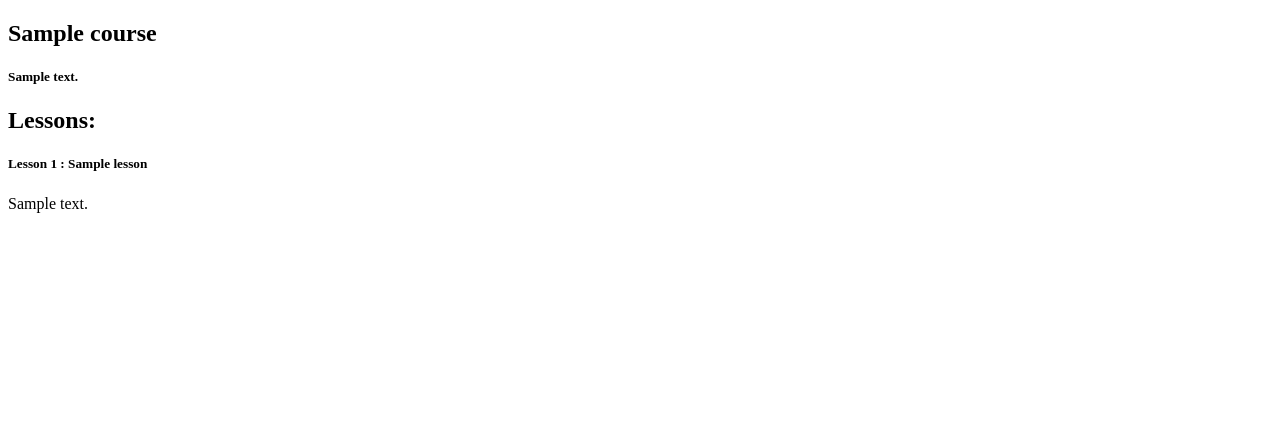
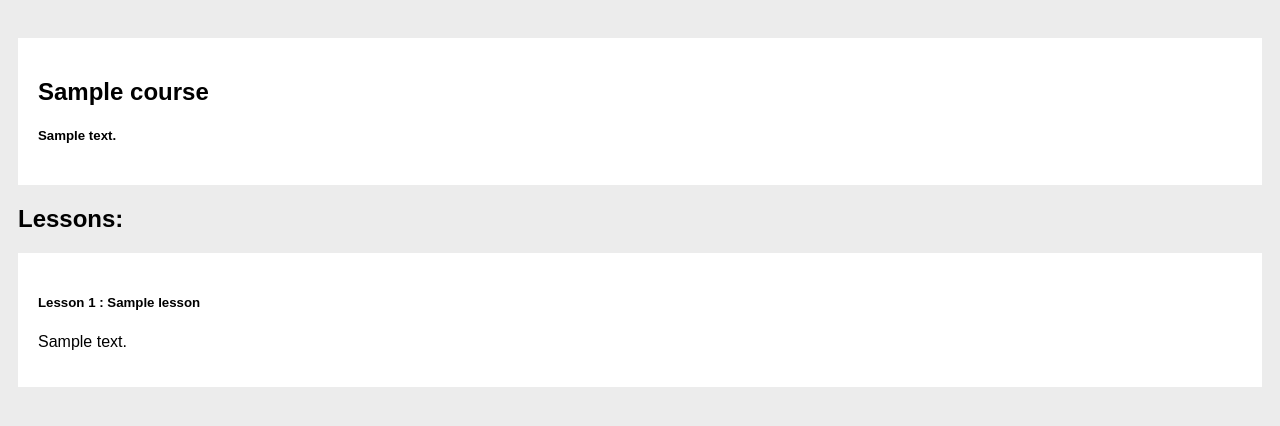
Before and after one commit to shubhenduanupamdutta/DevlopingDjangoProjectsIBM_Module2, a Django app: page /onlinecourse/course/1/ in a window 1280 px wide. Shown: the top 426 px of the page. Run offline with Django 3.2, Linux system fonts and the light colour scheme; tables that the repository leaves empty hold one stand-in row (values such as "Sample post").

Commit message:
Course detail styling

```diff
--- a/lab3_template/onlinecourse/templates/onlinecourse/course_detail.html
+++ b/lab3_template/onlinecourse/templates/onlinecourse/course_detail.html
@@ -3,20 +3,19 @@
 	<head>
 		<meta charset="UTF-8" />
 		{% load static %}
+		<link rel="stylesheet" type="text/css" href="{% static 'onlinecourse/course.css' %}" />
 	</head>
 	<body>
-		<!-- Add your template there -->
-		<div>
+		<div class="card">
 			<h2>{{ course.name }}</h2>
 			<h5>{{ course.description }}</h5>
-
-			<h2>Lessons:</h2>
-			{% for lesson in course.lesson_set.all %}
-			<div>
-				<h5>Lesson {{lesson.order}} : {{lesson.title}}</h5>
-				<p>{{lesson.content}}</p>
-			</div>
-			{% endfor %}
 		</div>
+		<h2>Lessons:</h2>
+		{% for lesson in course.lesson_set.all %}
+		<div class="card">
+			<h5>Lesson {{lesson.order}} : {{lesson.title}}</h5>
+			<p>{{lesson.content}}</p>
+		</div>
+		{% endfor %}
 	</body>
 </html>
```
